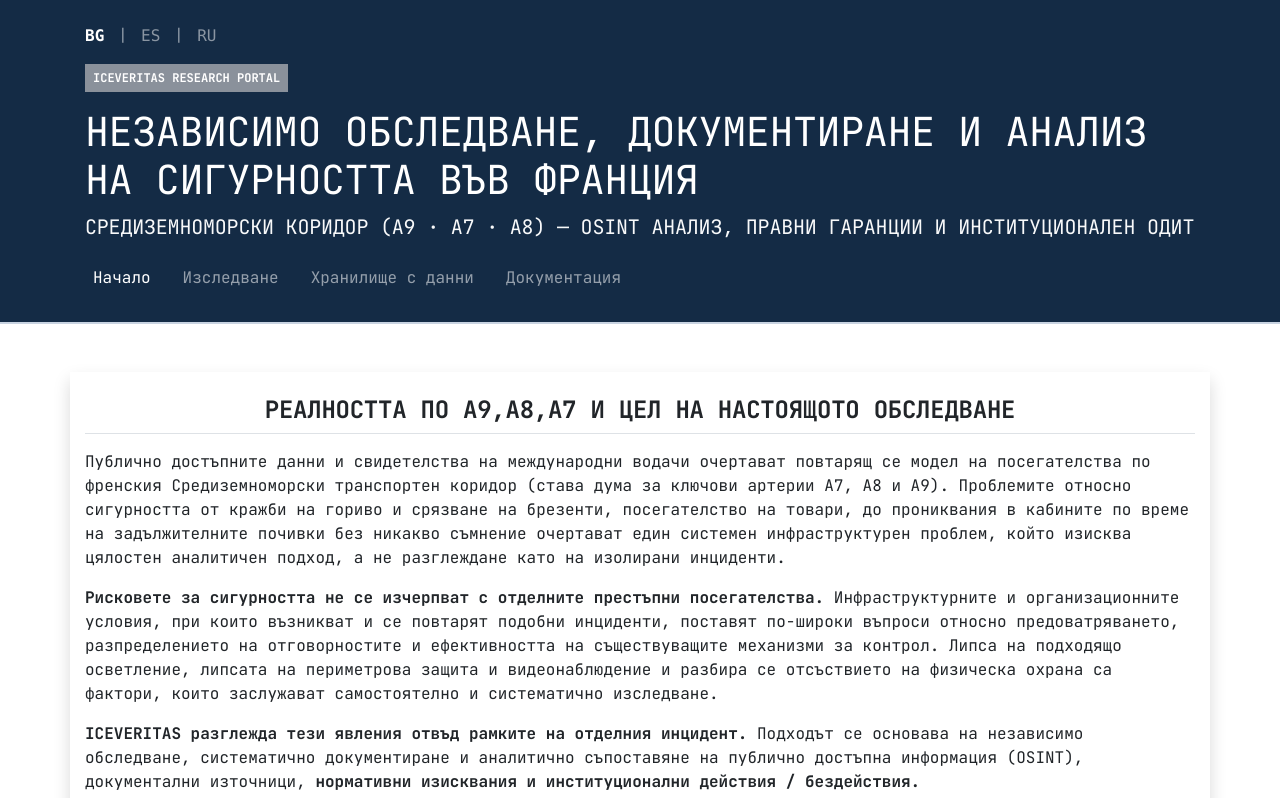
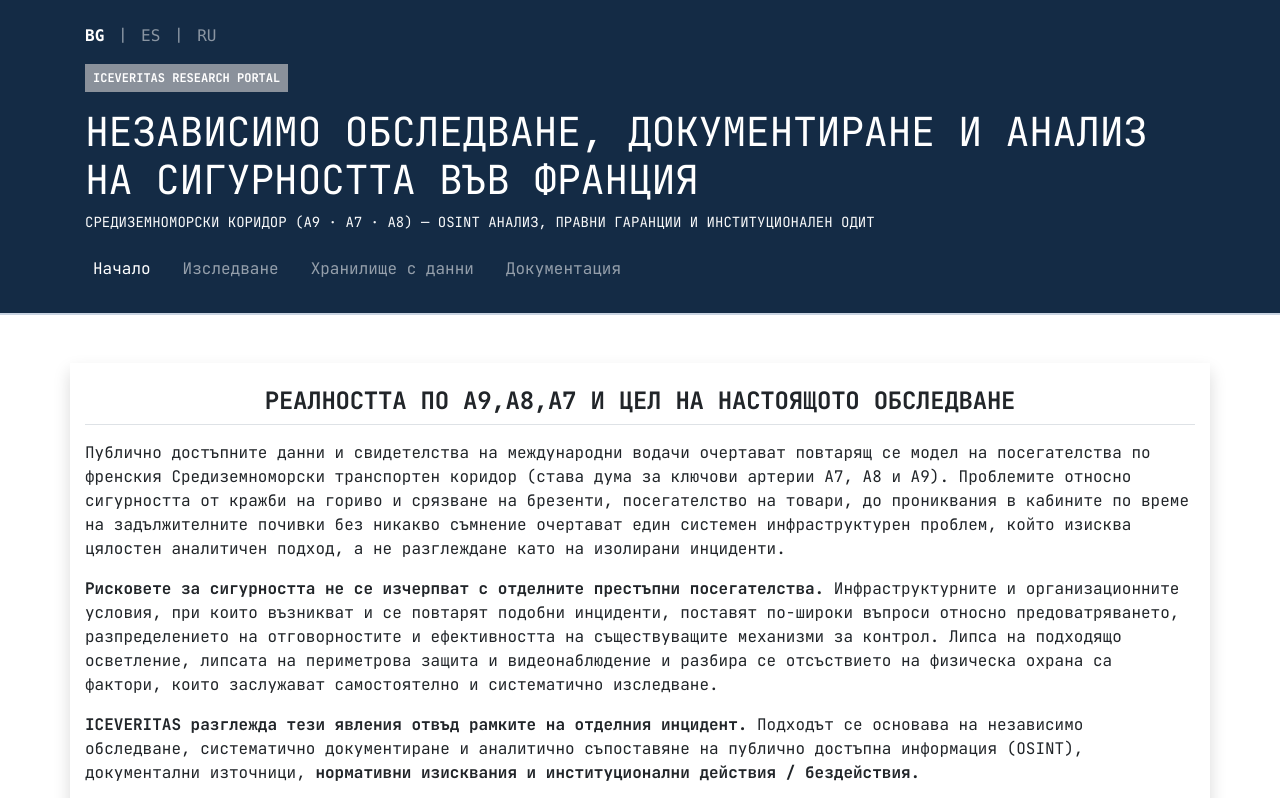
Before and after one commit to IceVeritas/aires-pl-a7-a8-a9, a plain HTML site: page BG/index.html in a window 1280 px wide. Shown: the top 798 px of the page. Drawn offline with Linux system fonts and the light colour scheme.

Commit message:
Update index.html

```diff
--- a/BG/index.html
+++ b/BG/index.html
@@ -29,7 +29,7 @@
                         IceVeritas Research Portal </span> </a>
                         <h1 class="display-6 mb-2 text-uppercase">
                     НЕЗАВИСИМО ОБСЛЕДВАНЕ, ДОКУМЕНТИРАНЕ И АНАЛИЗ НА СИГУРНОСТТА ВЪВ ФРАНЦИЯ </h1>
-                        <p class="lead text-light mb-3 text-uppercase">
+                        <p class="mb-3 small text-light text-uppercase">
                     Средиземноморски коридор (A9 &middot; A7 &middot; A8)
                     &#8212; OSINT анализ, правни гаранции и институционален одит </p>
                     </div>
```
